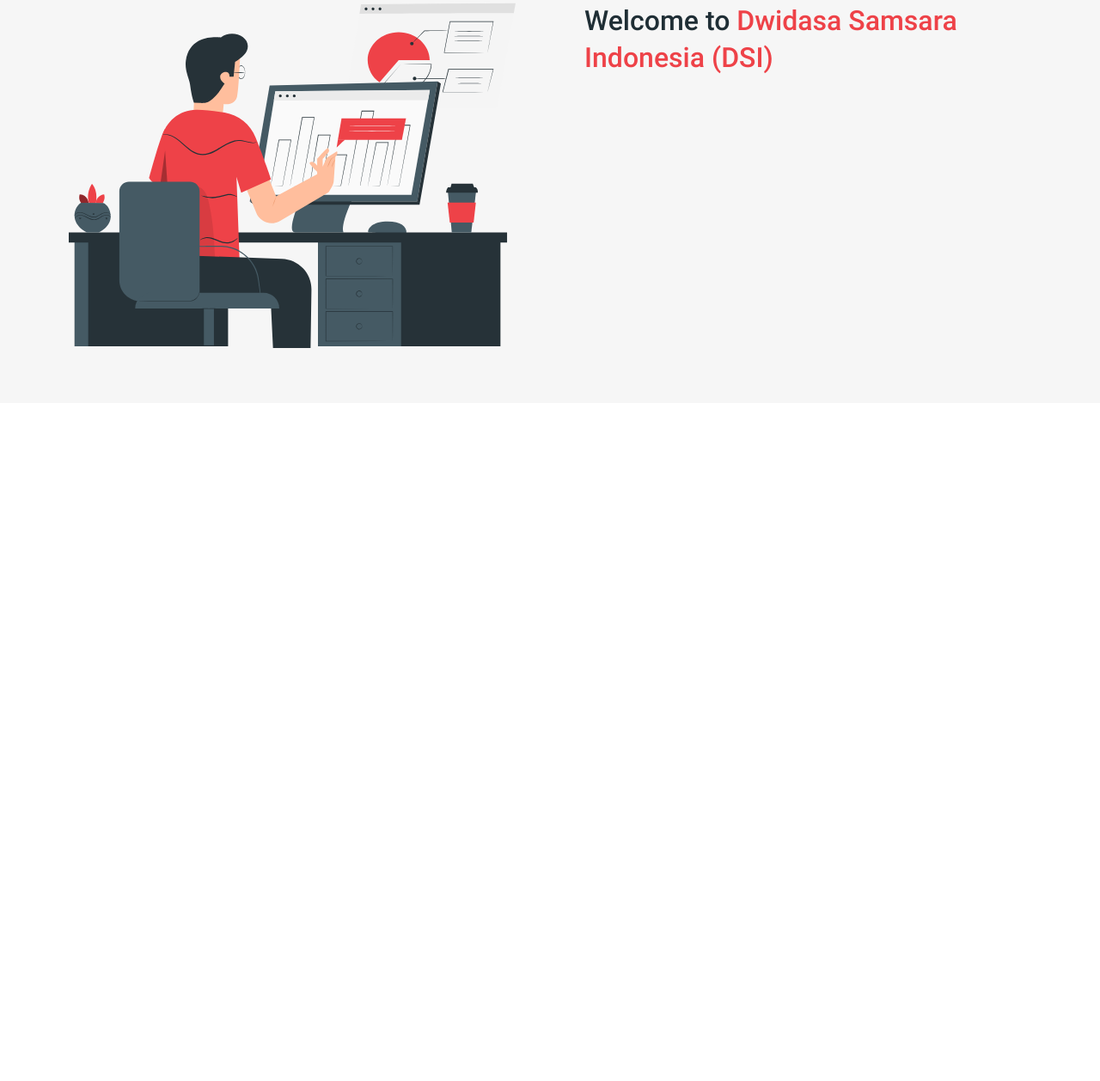
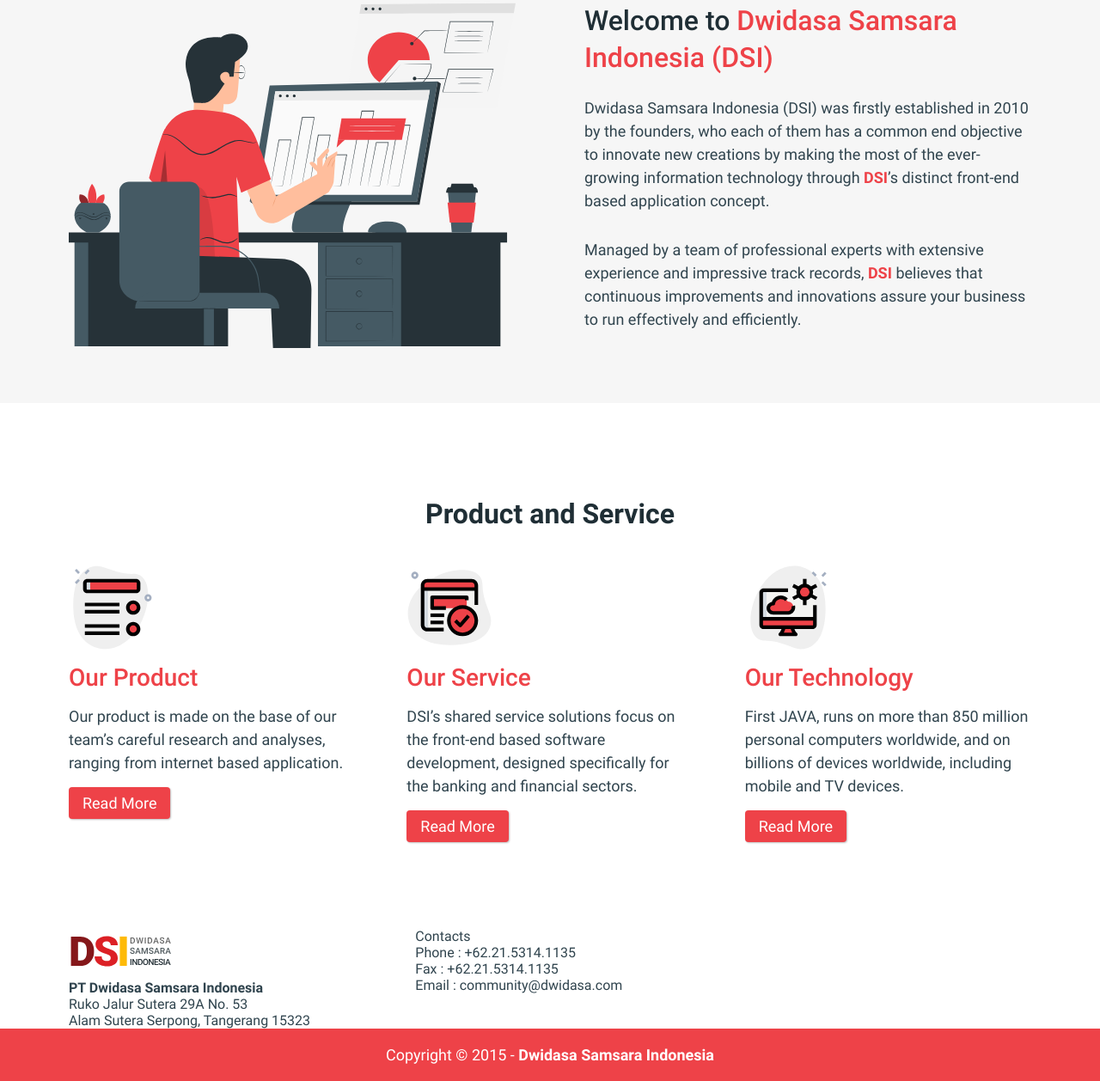
Before and after one commit to p1613m/edu-layout, a plain HTML site: page index.html in a window 1280 px wide. Shown: the part 804-2062 px from the top of the page at 86% size. Before the commit the page ends 1273 px from the top, so only its background shows below. Drawn offline with Linux system fonts and the light colour scheme.

Commit message:
add all sections

```diff
--- a/assets/styles.css
+++ b/assets/styles.css
@@ -12,6 +12,11 @@
 	font-weight: normal;
 	font-style: normal;
 	background: #ffffff;
+	color: #30444E;
+}
+
+h1, h2 {
+	color: #1F2E35;
 }
 
 a {
@@ -70,7 +75,6 @@
 .main-left h1 {
 	font-weight: 900;
 	font-size: 48px;
-	color: #1F2E35;
 	margin-bottom: 24px;
 }
 .main-left h1 span {
@@ -113,9 +117,78 @@
 	font-weight: 600;
 	font-size: 32px;
 	line-height: 133.69%;
-	color: #1F2E35;
 	margin-bottom: 24px;
 }
 .welcome h2 span {
 	color: #EE4248;
 }
+.welcome-content {
+	font-size: 18px;
+	line-height: 150%;
+}
+.welcome-content p {
+	margin-top: 30px;
+}
+.welcome-content p:first-child {
+	margin-top: 0;
+}
+.welcome-content strong {
+	color: #EE4248;
+}
+
+.products {
+	padding: 110px 0 100px 0;
+}
+.products h2 {
+	font-size: 32px;
+	margin-bottom: 40px;
+	text-align: center;
+}
+.products-list {
+	display: flex;
+	gap: 60px;
+}
+.products-item {
+	flex-basis: calc(100% / 3);
+}
+.products-item img {
+	width: 100px;
+	display: block;
+	margin-bottom: 15px;
+}
+.products-title {
+	font-weight: 600;
+	font-size: 28px;
+	color: #EE4248;
+	margin-bottom: 15px;
+}
+.products-item p {
+	font-size: 18px;
+	line-height: 150%;
+	margin-bottom: 15px;
+}
+.products-button {
+	display: inline-block;
+	padding: 8px 16px;
+	background: #EE4248;
+	box-shadow: 1px 1px 2px rgba(0, 0, 0, 0.25);
+	border-radius: 4px;
+	font-size: 18px;
+	color: #FFFFFF;
+}
+
+
+.footer-contacts {
+	display: flex;
+	gap: 60px;
+}
+.footer-contacts-item {
+	flex-basis: calc(100% / 3 - 30px);
+}
+.footer-copy {
+	background: #EE4248;
+	padding: 20px 0;
+	font-size: 18px;
+	color: white;
+	text-align: center;
+}
--- a/index.html
+++ b/index.html
@@ -58,9 +58,60 @@
 		</div>
 		<div class="welcome-right">
 			<h2>Welcome to <span>Dwidasa Samsara Indonesia (DSI)</span></h2>
+			<div class="welcome-content">
+				<p>Dwidasa Samsara Indonesia (DSI) was firstly established in 2010 by the founders, who each of them has a common end objective to innovate new creations by making the most of the ever-growing information technology through <strong>DSI</strong>’s distinct front-end based application concept.</p>
+				<p>Managed by a team of professional experts with extensive experience and impressive track records, <strong>DSI</strong> believes that continuous improvements and innovations assure your business to run effectively and efficiently.</p>
+			</div>
 		</div>
 	</div>
 </section>
 
+<section class="products">
+	<div class="container">
+		<h2>Product and Service</h2>
+		<div class="products-list">
+			<div class="products-item">
+				<img src="assets/icons/product-1.svg" alt="">
+				<div class="products-title">Our Product</div>
+				<p>Our product is made on the base of our team’s careful research and analyses, ranging from internet based application.</p>
+				<a href="#" class="products-button">Read More</a>
+			</div>
+			<div class="products-item">
+				<img src="assets/icons/product-2.svg" alt="">
+				<div class="products-title">Our Service</div>
+				<p>DSI’s shared service solutions focus on the front-end based software development, designed specifically for the banking and financial sectors.</p>
+				<a href="#" class="products-button">Read More</a>
+			</div>
+			<div class="products-item">
+				<img src="assets/icons/product-3.svg" alt="">
+				<div class="products-title">Our Technology</div>
+				<p>First JAVA, runs on more than 850 million personal computers worldwide, and on billions of devices worldwide, including mobile and TV devices.</p>
+				<a href="#" class="products-button">Read More</a>
+			</div>
+		</div>
+	</div>
+</section>
+
+<footer class="footer">
+	<div class="container">
+		<div class="footer-contacts">
+			<div class="footer-contacts-item">
+				<img src="assets/images/logo.svg" alt="">
+				<p><b>PT Dwidasa Samsara Indonesia</b></p>
+				<p>Ruko Jalur Sutera 29A No. 53<br>Alam Sutera Serpong, Tangerang 15323</p>
+			</div>
+			<div class="footer-contacts-item">
+				<div class="footer-contacts-title">Contacts</div>
+				<p>Phone : +62.21.5314.1135<br>Fax : +62.21.5314.1135<br>Email : community@dwidasa.com</p>
+			</div>
+		</div>
+	</div>
+	<div class="footer-copy">
+		<div class="container">
+			Copyright © 2015 - <b>Dwidasa Samsara Indonesia</b>
+		</div>
+	</div>
+</footer>
+
 </body>
 </html>
```
